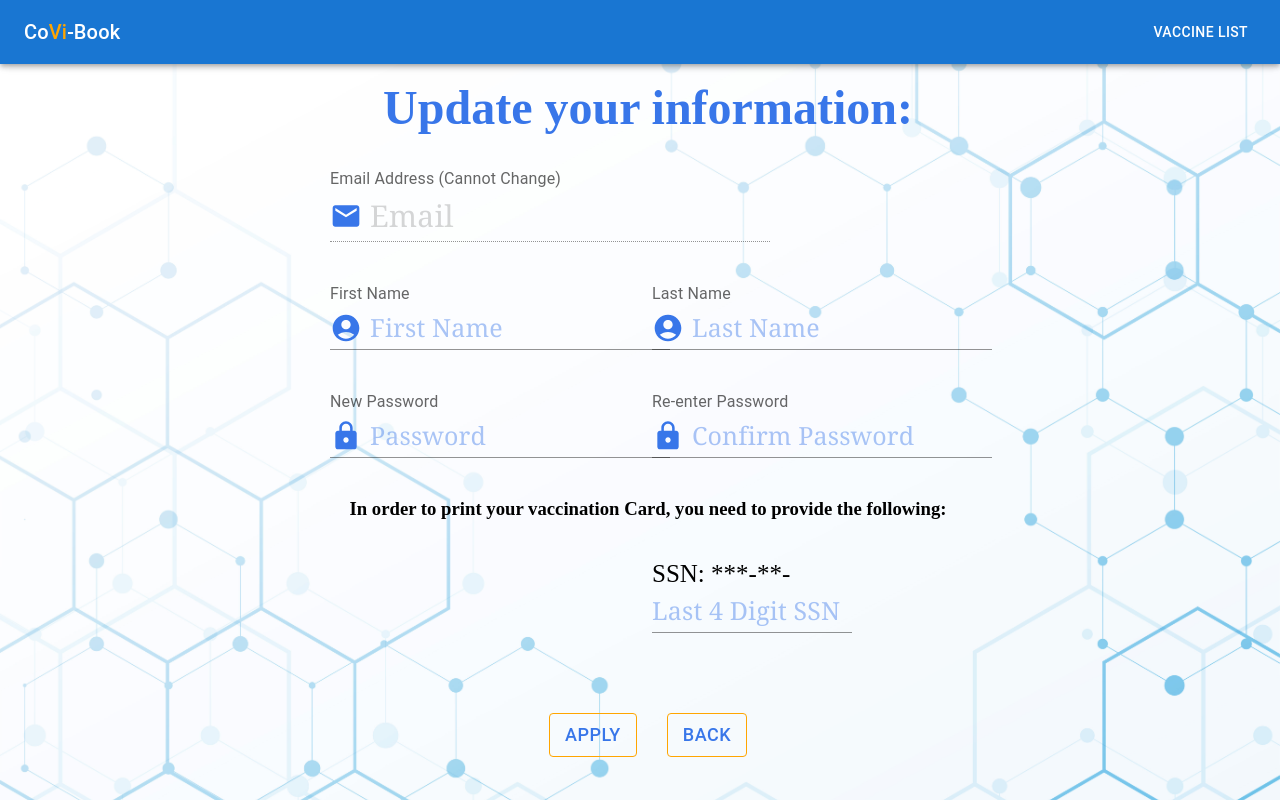
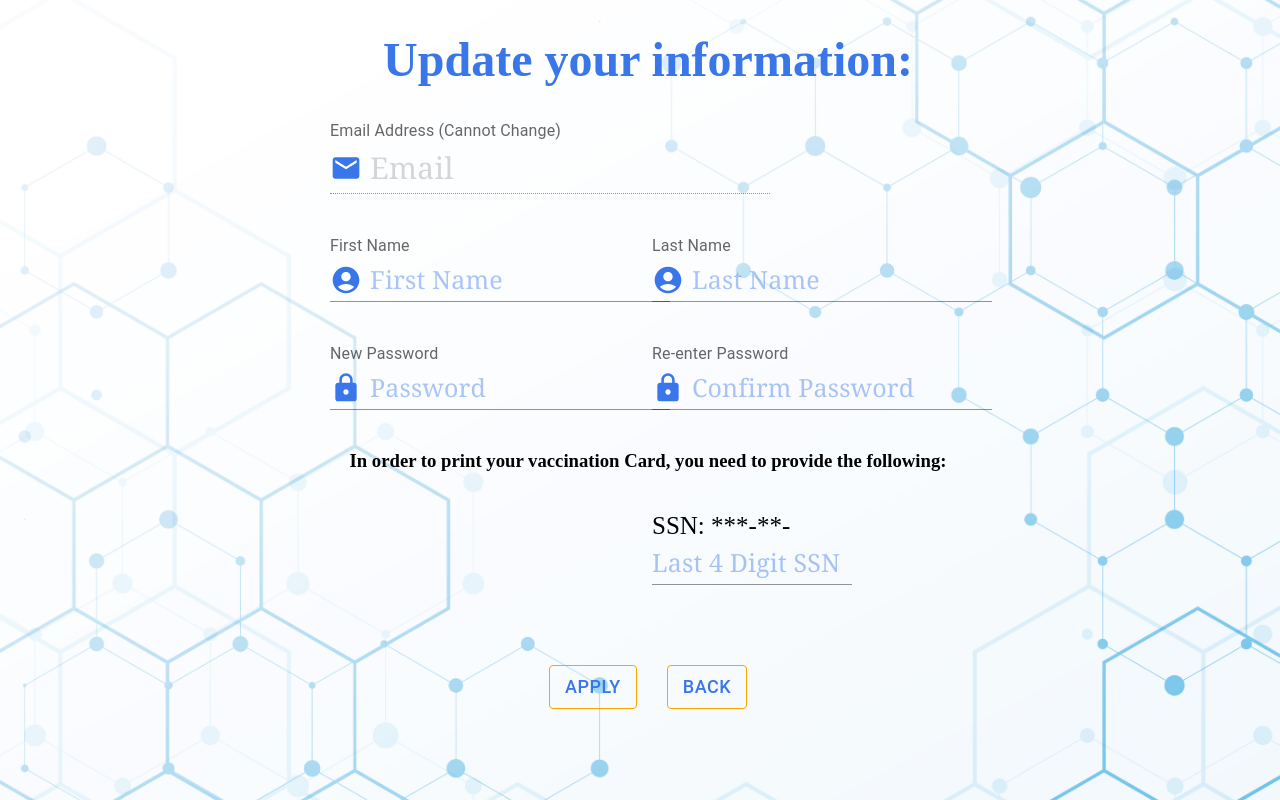
Before and after one commit to saipavan10-git/COVID-19-Vaccination-Portal, a React (Create React App) app in the folder covid-tracker/: page /update in a window 1280 px wide. Built offline with nearby package versions, Linux system fonts and the light colour scheme; no server answers; a web font is replaced by a local one.

Commit message:
Update UpdateUser.js

```diff
--- a/covid-tracker/src/pages/UpdateUser.js
+++ b/covid-tracker/src/pages/UpdateUser.js
@@ -17,10 +17,6 @@ import DesktopDatePicker from '@mui/lab/DesktopDatePicker';
 import Stack from '@mui/material/Stack';
 import TextField from '@mui/material/TextField';
 import { useNavigate } from 'react-router-dom';
-import AppBar from '@mui/material/AppBar';
-import Toolbar from '@mui/material/Toolbar';
-import Typography from '@mui/material/Typography';
-import Box from '@mui/material/Box';
 const Item = styled(Paper)(({ theme }) => ({
     backgroundColor: theme.palette.mode === 'dark' ? '#1A2027' : '#fff',
     ...theme.typography.body2,
@@ -36,68 +32,43 @@ const linkTarget = {
         applied: true
     }
 }
-
 function UpdateUser(props) {
     let a = props.birthdate;
     const [valueDate, setValueDate] = useState(a);
     const handleBirthChange = (newValue) => {
-        let dateToString = newValue.toString();
-        let splitDate = dateToString.substring(4, 15);
-
-        console.log(splitDate);
-        setValueDate(splitDate);
-        props.setBirthDate(splitDate);
+        setValueDate(newValue);
+        props.setBirthDate(newValue);
     };
     let navigate = useNavigate();
-
     function sayHello(m) {
-        console.log(m.birthdate);
         const requestOptions = {
             method: "POST",
             body: JSON.stringify(m),
         };
 
-        try {
-            fetch("http://localhost:4000/v1/updateUser", requestOptions)
+        fetch("http://localhost:4000/v1/updateUser", requestOptions)
+            .then((response) => response.json())
+            .then((data) => {
+                console.log(data);
+            });
 
-                .then((data) => {
-                    console.log(data);
-                });
+        setTimeout(() => navigate(linkTarget), 1000);
 
-            setTimeout(() => navigate(linkTarget), 1000);
-        }
-        catch (err) {
-            console.log(err);
-        }
     }
 
     return (
         <>
             <div>
-                <Box sx={{ flexGrow: 1 }}>
-                    <AppBar>
-                        <Toolbar>
-                            <Typography variant="h6" component="div" sx={{ flexGrow: 1 }}>
-                                <a component={Link} href="/user" className="home">Co<span className="colorchange" >Vi</span>-Book</a>
-                            </Typography>
-
-                            <Button color="inherit" component={Link}
-                                to="/list">Vaccine List</Button>
-
-                        </Toolbar>
-                    </AppBar>
-                </Box>
-                <div className="space"></div>
                 <h1>Update your information:</h1>
                 <Formik
                     enableReinitialize
                     initialValues={{ fName: props.name, lName: props.name2, email: props.email, password: "", confirmPassword: "", birthdate: valueDate, SSN: props.SSN }}
                     onSubmit={(values) => {
-                        console.log("Value sent" + values.birthdate);
+                        console.log(values);
                         sayHello(values);
                         props.setName(values.fName);
                         props.set2Name(values.lName);
-                        props.setBirthDate(values.birthdate);
+                        props.setBirthDate((String(values.birthdate).substring(4, 15)));
 
                     }}
                 >
```
